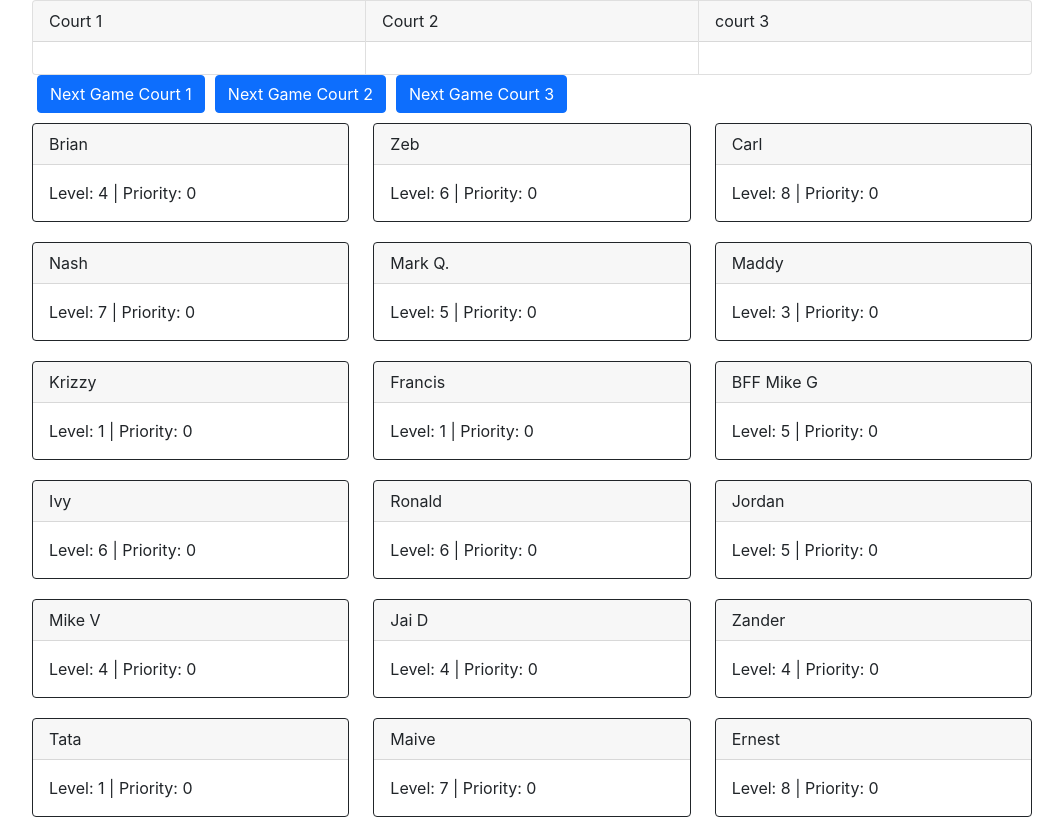
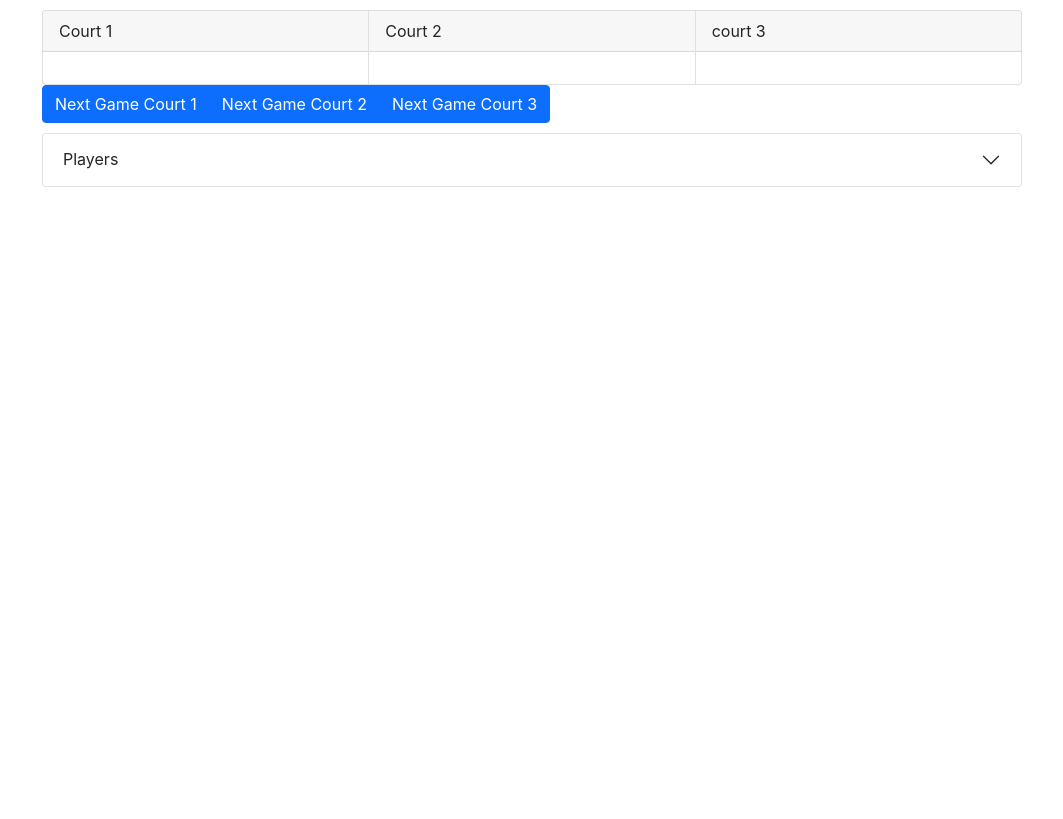
Before and after one commit to BrianBalayon/queuemaster, a React (Create React App) app: page / in a window 1280 px wide. Shown: the top 819 px of the page, without its empty margins (108-1171 px from the left). Built offline with nearby package versions, Linux system fonts and the light colour scheme.

Commit message:
Refactored logic

```diff
--- a/src/App.css
+++ b/src/App.css
@@ -1,12 +1,9 @@
 .app {
     margin: auto;
     max-width: 1000px;
+    padding: 10px;
 }
 
 .player-card {
     margin: 10px 0px;
 }
-
-.next-game-btn {
-    margin: 0px 5px;
-}
--- a/src/App.js
+++ b/src/App.js
@@ -4,24 +4,57 @@ import { getAllGroups } from "./logic/generateQueue";
 import { TEST_PLAYERS } from './constants/testPlayers';
 import PlayerGrid from "./components/playerGrid";
 import CurrentMatchesCard from './components/currentMatchesCards';
+import QueueControls from './components/queueControls';
+import {
+  increasePriority,
+  sortByPriority,
+  resetPriority,
+  isPlayerMidgame,
+} from "./logic/updateQueue";
 
 function App() {
 
-  const players = [...TEST_PLAYERS];
-  const allMatches = getAllGroups(players);
+  const allPlayers = [...TEST_PLAYERS];
+  const allMatches = getAllGroups(allPlayers);
 
   const [currentMatches, setCurrentMatches] = useState([[],[],[]]);
   const [numCourts, setNumCourts] = useState(3);
+  const [players, setPlayers] = useState(allPlayers);
+  const [queue, setMatches] = useState(allMatches);
+
+  const areAllPlayersFree = (currentMatches, next) => {
+    for (let playerIndex = 0; playerIndex < next.length; playerIndex += 1) {
+       const { name } = next[playerIndex];
+       if (isPlayerMidgame(currentMatches, name)) return false;
+    }
+    return true;
+ };
+
+ const handleNextGame = (matchIndex) => {
+    const newPlayerPriorities = increasePriority(allPlayers);
+    currentMatches[matchIndex].forEach((player) =>
+       resetPriority(newPlayerPriorities, player.name)
+    );
+    newPlayerPriorities.sort(
+       (lower, higher) => higher.priority - lower.priority
+    );
+    setPlayers(newPlayerPriorities);
+    const newQueue = sortByPriority(queue);
+    setMatches(newQueue);
+    let nextMatchIndex = 0;
+    while (!areAllPlayersFree(currentMatches, newQueue[nextMatchIndex])) {
+       nextMatchIndex += 1;
+    }
+    let newCurrentMatches = [...currentMatches];
+    newCurrentMatches[matchIndex] = newQueue[nextMatchIndex];
+    setCurrentMatches(newCurrentMatches);
+ };
 
   return (
     <div className="app">
       <CurrentMatchesCard currentMatches={currentMatches} />
-      <PlayerGrid
-        allPlayers={players}
-        allMatches={allMatches}
-        currentMatches={currentMatches}
-        setCurrentMatches={setCurrentMatches}
-        numCourts={numCourts} />
+      <QueueControls numCourts={numCourts} handleNextGame={handleNextGame} />
+      <PlayerGrid players={players} />
     </div>
   );
 }
--- a/src/components/playerCard.js
+++ b/src/components/playerCard.js
@@ -1,7 +1,7 @@
 import Card from "react-bootstrap/Card";
 
 const PlayerCard = ({ player }) => {
-   const { name, level, priority } = player;
+   const { name, level, priority, gamesPlayed } = player;
 
    return (
       <Card className="player-card" border="dark">
@@ -9,7 +9,8 @@ const PlayerCard = ({ player }) => {
          <Card.Body>
             <Card.Text>
                Level: {level} |
-               Priority: {priority}
+               Priority: {priority} |
+               Games Played: {gamesPlayed}
             </Card.Text>
          </Card.Body>
       </Card>
--- a/src/components/playerGrid.js
+++ b/src/components/playerGrid.js
@@ -1,69 +1,12 @@
-import { useState } from "react";
-import Col from "react-bootstrap/Col";
-import Row from "react-bootstrap/Row";
 import PlayerCard from "./playerCard";
-import { Button } from "react-bootstrap";
-import {
-   increasePriority,
-   sortByPriority,
-   resetPriority,
-   isPlayerMidgame,
-} from "../logic/updateQueue";
+import { Row, Col, Accordion } from "react-bootstrap";
 
-const PlayerGrid = ({
-   allPlayers,
-   allMatches,
-   currentMatches,
-   setCurrentMatches,
-   numCourts,
-}) => {
-   const [players, setPlayers] = useState(allPlayers);
-   const [matches, setMatches] = useState(allMatches);
-
-   const areAllPlayersFree = (currentMatches, next) => {
-      for (let playerIndex = 0; playerIndex < next.length; playerIndex += 1) {
-         const { name } = next[playerIndex];
-         if (isPlayerMidgame(currentMatches, name)) return false;
-      }
-      return true;
-   };
-
-   const handleNextGame = (matchIndex) => {
-      const newPlayerPriorities = increasePriority(allPlayers);
-      currentMatches[matchIndex].forEach((player) =>
-         resetPriority(newPlayerPriorities, player.name)
-      );
-      newPlayerPriorities.sort(
-         (lower, higher) => higher.priority - lower.priority
-      );
-      setPlayers(newPlayerPriorities);
-      const newQueue = sortByPriority(matches);
-      setMatches(newQueue);
-      let nextMatchIndex = 0;
-      while (!areAllPlayersFree(currentMatches, newQueue[nextMatchIndex])) {
-         nextMatchIndex += 1;
-      }
-      let newCurrentMatches = [...currentMatches];
-      newCurrentMatches[matchIndex] = newQueue[nextMatchIndex];
-      setCurrentMatches(newCurrentMatches);
-   };
-
-   let buttons = [];
-   for (let index = 0; index < numCourts; index += 1) {
-      const buttonHandler = () => handleNextGame(index);
-      buttons.push(
-         <Button
-            className={"next-game-btn"}
-            variant="primary"
-            onClick={buttonHandler}>
-            Next Game Court {index + 1}
-         </Button>
-      );
-   }
-
+const PlayerGrid = ({ players }) => {
    return (
-      <div>
-         {buttons}
+      <Accordion className="player-card">
+         <Accordion.Item eventKey="0">
+            <Accordion.Header>Players</Accordion.Header>
+            <Accordion.Body>
                <Row xs={1} md={2} lg={3}>
                   {players.map((player) => (
                      <Col>
@@ -74,7 +17,9 @@ const PlayerGrid = ({
                      </Col>
                   ))}
                </Row>
-      </div>
+            </Accordion.Body>
+         </Accordion.Item>
+      </Accordion>
    );
 };
 
--- /dev/null
+++ b/src/components/queueControls.js
@@ -0,0 +1,25 @@
+import { Button, ButtonGroup, ButtonToolbar } from "react-bootstrap";
+
+const QueueControls = ({ numCourts, handleNextGame }) => {
+   let nextMatchButtons = [];
+   for (let index = 0; index < numCourts; index += 1) {
+      const buttonHandler = () => handleNextGame(index);
+      nextMatchButtons.push(
+         <Button
+            key={index}
+            className={"next-game-btn"}
+            variant="primary"
+            onClick={buttonHandler}>
+            Next Game Court {index + 1}
+         </Button>
+      );
+   }
+
+   return (
+      <ButtonToolbar>
+         <ButtonGroup>{nextMatchButtons}</ButtonGroup>
+      </ButtonToolbar>
+   );
+};
+
+export default QueueControls;
--- a/src/constants/testPlayers.js
+++ b/src/constants/testPlayers.js
@@ -5,120 +5,144 @@ export const TEST_PLAYERS = [
         name: "Brian",
         level: 4,
         priority: 0,
+        gamesPlayed: 0,
     },
     {
         name: "Zeb",
         level: 6,
         priority: 0,
+        gamesPlayed: 0,
     },
     {
         name: "Carl",
         level: 8,
         priority: 0,
+        gamesPlayed: 0,
     },
     {
         name: "Nash",
         level: 7,
         priority: 0,
+        gamesPlayed: 0,
     },
     {
         name: "Mark Q.",
         level: 5,
         priority: 0,
+        gamesPlayed: 0,
     },
     {
         name: "Maddy",
         level: 3,
         priority: 0,
+        gamesPlayed: 0,
     },
     {
         name: "Krizzy",
         level: 1,
         priority: 0,
+        gamesPlayed: 0,
     },
     {
         name: "Francis",
         level: 1,
         priority: 0,
+        gamesPlayed: 0,
     },
     {
         name: "BFF Mike G",
         level: 5,
         priority: 0,
+        gamesPlayed: 0,
     },
     {
         name: "Ivy",
         level: 6,
         priority: 0,
+        gamesPlayed: 0,
     },
     {
         name: "Ronald",
         level: 6,
         priority: 0,
+        gamesPlayed: 0,
     },
     {
         name: "Jordan",
         level: 5,
         priority: 0,
+        gamesPlayed: 0,
     },
     {
         name: "Mike V",
         level: 4,
         priority: 0,
+        gamesPlayed: 0,
     },
     {
         name: "Jai D",
         level: 4,
         priority: 0,
+        gamesPlayed: 0,
     },
     {
         name: "Zander",
         level: 4,
         priority: 0,
+        gamesPlayed: 0,
     },
     {
         name: "Tata",
         level: 1,
         priority: 0,
+        gamesPlayed: 0,
     },
     {
         name: "Maive",
         level: 7,
         priority: 0,
+        gamesPlayed: 0,
     },
     {
         name: "Ernest",
         level: 8,
         priority: 0,
+        gamesPlayed: 0,
     },
     {
         name: "Jovic",
         level: 6,
         priority: 0,
+        gamesPlayed: 0,
     },
     {
         name: "Duke",
         level: 5,
         priority: 0,
+        gamesPlayed: 0,
     },
     {
         name: "Moira",
         level: 4,
         priority: 0,
+        gamesPlayed: 0,
     },
     {
         name: "Riza",
         level: 1,
         priority: 0,
+        gamesPlayed: 0,
     },
     {
         name: "Alex Q",
         level: 3,
         priority: 0,
+        gamesPlayed: 0,
     },
     {
         name: "Cecil",
         level: 1,
         priority: 0,
+        gamesPlayed: 0,
     },
 ];
--- a/src/logic/updateQueue.js
+++ b/src/logic/updateQueue.js
@@ -21,6 +21,7 @@
 export const resetPriority = (allPlayers = [], name = "") => {
    const player = allPlayers.find((player) => player.name === name);
    player.priority = 0;
+   player.gamesPlayed++;
 };
 
 export const isPlayerMidgame = (currentMatches = [[]], name = "") => {
```
Lines whose indentation alone changed are shown as unchanged.
